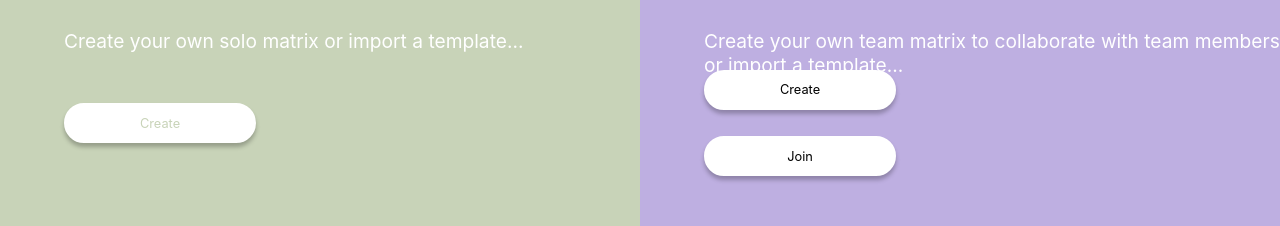
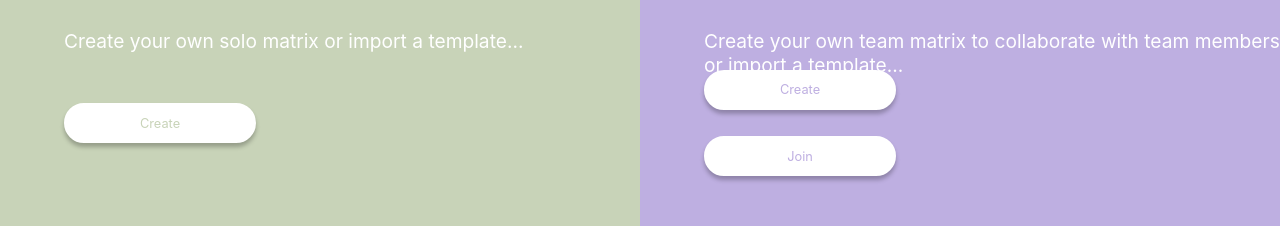
Before and after one commit to indexZ3ro/FIT4002, a React (Create React App) app in the folder client/: page /Home in a window 1280 px wide. Shown: the part 437-663 px from the top of the page. Built offline with nearby package versions, Linux system fonts and the light colour scheme.

Commit message:
Added colour styling to button text

```diff
--- a/client/src/pages/Homepage.js
+++ b/client/src/pages/Homepage.js
@@ -63,9 +63,11 @@ const Homepage = () => {
             <div className="homepage-content-button">
               <TextButton
                 id="create"
+                customStyle={{color: "#beafe1"}}
                 handleClick={routePathToCreateTeamMatrix}
               ></TextButton>
-              <TextButton id="join"></TextButton>
+              <TextButton id="join"
+              customStyle={{color: "#beafe1"}}></TextButton>
             </div>
           </div>
         </div>
```
